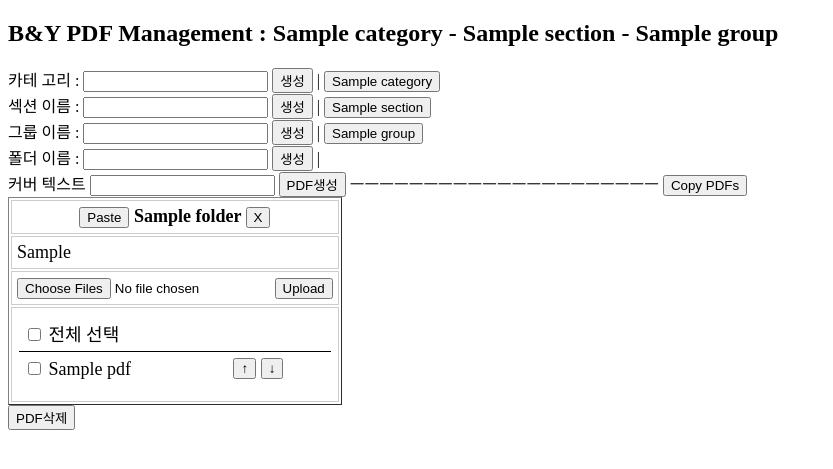
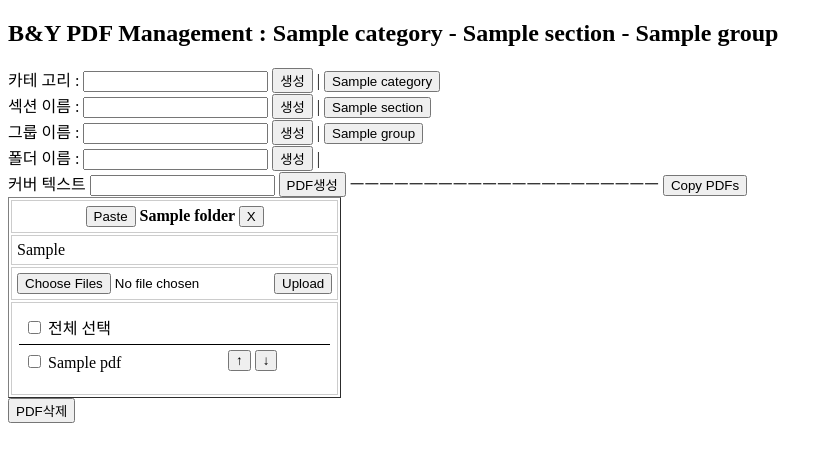
Before and after one commit to bnyid/pdfgod2, a Django app: page / in a window 1280 px wide. Shown: the top 469 px of the page, without its empty margins (0-833 px from the left). Run offline with Django 5.2, Linux system fonts and the light colour scheme; tables that the repository leaves empty hold one stand-in row (values such as "Sample post"); parts of the project's set-up code (start-up, migrations or seed data) failed here and were passed over.

Commit message:
글씨 크기 16pt

```diff
--- a/static/css/main.css
+++ b/static/css/main.css
@@ -35,7 +35,7 @@ header {
 
 
 table {
-  font-size: 18px; /* 글씨 크기를 조절합니다. 원하는 크기로 설정할 수 있습니다 */
+  font-size: 16px; /* 글씨 크기를 조절합니다. 원하는 크기로 설정할 수 있습니다 */
 }
 
 
@@ -63,7 +63,7 @@ td.arrowscell {
 
 
 td {
-  min-width: 50px; /* 모든 셀의 최소 너비 설정 */
+  min-width: 40px; /* 모든 셀의 최소 너비 설정 */
   vertical-align: top; /* 셀의 내용을 위로 정렬 */
 }
 
```
